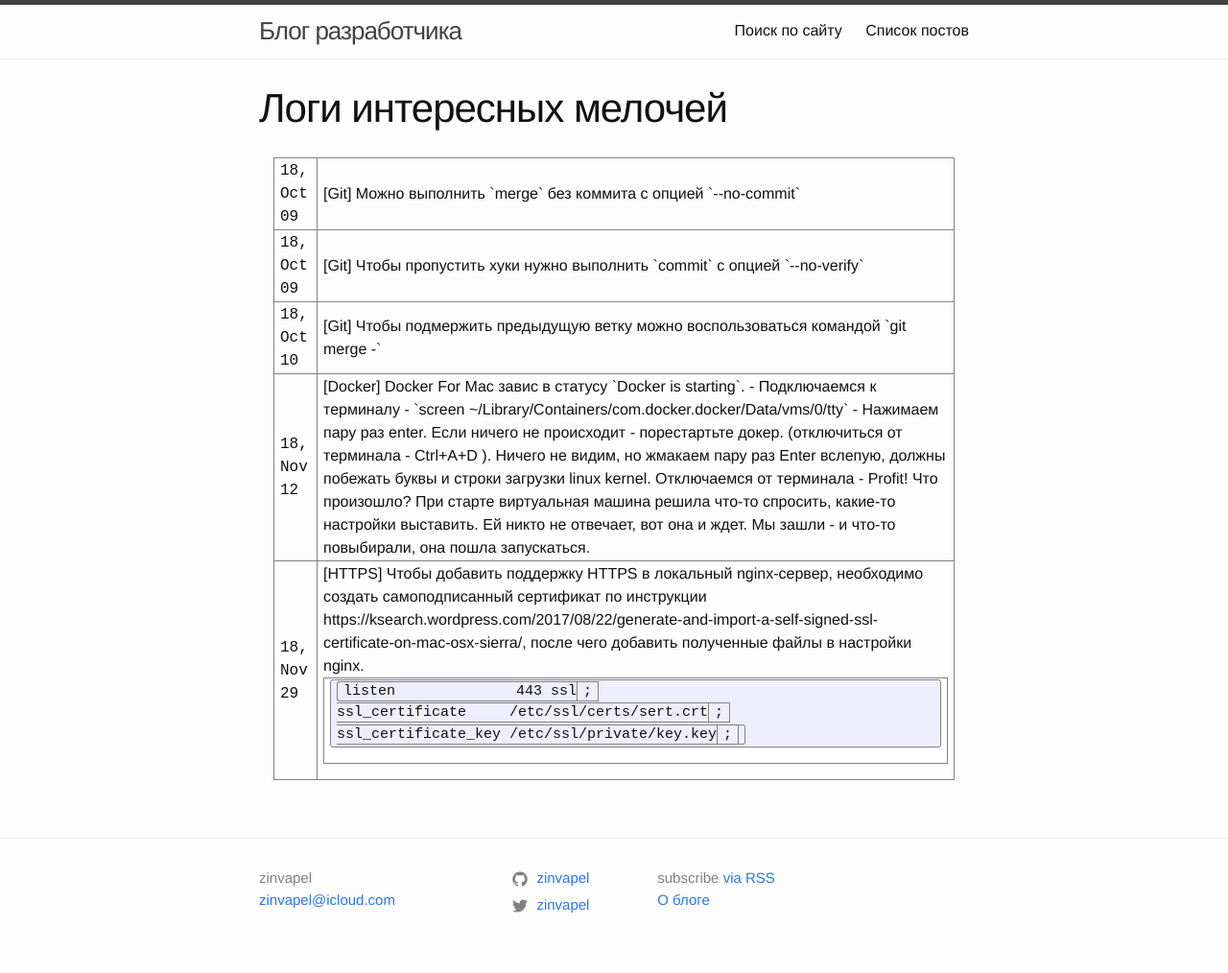
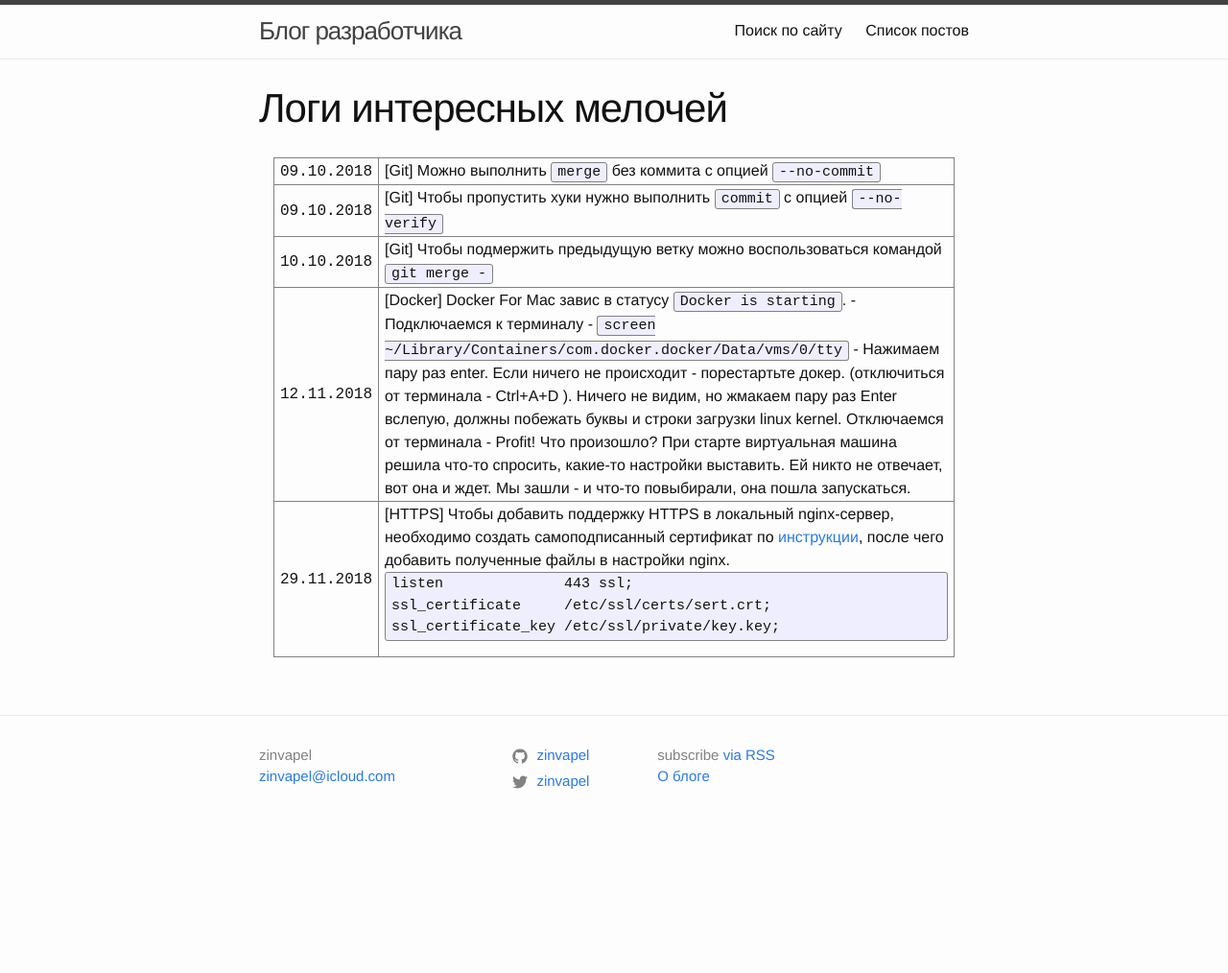
Before and after one commit to zinvapel/zinvapel.github.io, a Jekyll site: the page built from pages/logs.md, in a window 1280 px wide. Shown: the whole page at 96% size. Built offline with Jekyll 4.4.1, drawn with Linux system fonts in a browser that asks for light colours; nearby versions of some CDN libraries; after the commit the page ends 900 px from its top, so only the background shows below that.

Commit message:
Logs style fixies

```diff
--- a/pages/logs.md
+++ b/pages/logs.md
@@ -10,37 +10,35 @@ noindex: false
 
 <table style="border-collapse: collapse; border: none;">
   <tr>
-    <td style="font-family: monospace;">{{ '2018-10-09' | date: "%y, %b %d " }}</td>
-    <td>[Git] Можно выполнить `merge` без коммита с опцией `--no-commit`</td>
+    <td style="font-family: monospace;">{{ '2018-10-09' | date: "%d.%m.%Y" }}</td>
+    <td>[Git] Можно выполнить <code class="highlighter-rouge">merge</code> без коммита с опцией <code class="highlighter-rouge">--no-commit</code></td>
   </tr>
   <tr>
-    <td style="font-family: monospace;">{{ '2018-10-09' | date: "%y, %b %d " }}</td>
-    <td>[Git] Чтобы пропустить хуки нужно выполнить `commit` с опцией `--no-verify`</td>
+    <td style="font-family: monospace;">{{ '2018-10-09' | date: "%d.%m.%Y" }}</td>
+    <td>[Git] Чтобы пропустить хуки нужно выполнить <code class="highlighter-rouge">commit</code> с опцией <code class="highlighter-rouge">--no-verify</code></td>
   </tr>
   <tr>
-    <td style="font-family: monospace;">{{ '2018-10-10' | date: "%y, %b %d " }}</td>
-    <td>[Git] Чтобы подмержить предыдущую ветку можно воспользоваться командой `git merge -`</td>
+    <td style="font-family: monospace;">{{ '2018-10-10' | date: "%d.%m.%Y" }}</td>
+    <td>[Git] Чтобы подмержить предыдущую ветку можно воспользоваться командой <code class="highlighter-rouge">git merge -</code></td>
   </tr>
   <tr>
-    <td style="font-family: monospace;">{{ '2018-11-12' | date: "%y, %b %d " }}</td>
+    <td style="font-family: monospace;">{{ '2018-11-12' | date: "%d.%m.%Y" }}</td>
     <td>
-        [Docker] Docker For Mac завис в статусу `Docker is starting`.
+        [Docker] Docker For Mac завис в статусу <code class="highlighter-rouge">Docker is starting</code>.
         - Подключаемся к терминалу
-        - `screen ~/Library/Containers/com.docker.docker/Data/vms/0/tty`
+        - <code class="highlighter-rouge">screen ~/Library/Containers/com.docker.docker/Data/vms/0/tty</code>
         - Нажимаем пару раз enter. Если ничего не происходит - порестартьте докер. (отключиться от терминала -  Ctrl+A+D ). Ничего не видим, но жмакаем пару раз Enter вслепую, должны побежать буквы и строки загрузки linux kernel. Отключаемся от терминала - Profit!
 
         Что произошло? При старте виртуальная машина решила что-то спросить, какие-то настройки выставить. Ей никто не отвечает, вот она и ждет. Мы зашли - и что-то повыбирали, она пошла запускаться.
     </td>
   </tr>
   <tr>
-    <td style="font-family: monospace;">{{ '2018-11-29' | date: "%y, %b %d " }}</td>
+    <td style="font-family: monospace;">{{ '2018-11-29' | date: "%d.%m.%Y" }}</td>
     <td>
-      [HTTPS] Чтобы добавить поддержку HTTPS в локальный nginx-сервер, необходимо создать самоподписанный сертификат по инструкции https://ksearch.wordpress.com/2017/08/22/generate-and-import-a-self-signed-ssl-certificate-on-mac-osx-sierra/, после чего добавить полученные файлы в настройки nginx.
-      {%- highlight bash -%}
-listen              443 ssl;
+      [HTTPS] Чтобы добавить поддержку HTTPS в локальный nginx-сервер, необходимо создать самоподписанный сертификат по <a style="border: none; padding: 0;" href ="https://ksearch.wordpress.com/2017/08/22/generate-and-import-a-self-signed-ssl-certificate-on-mac-osx-sierra/">инструкции</a>, после чего добавить полученные файлы в настройки nginx.
+<pre>listen              443 ssl;
 ssl_certificate     /etc/ssl/certs/sert.crt;
-ssl_certificate_key /etc/ssl/private/key.key;
-      {%- endhighlight -%}
+ssl_certificate_key /etc/ssl/private/key.key;</pre>
     </td>
   </tr>
 </table>
```
